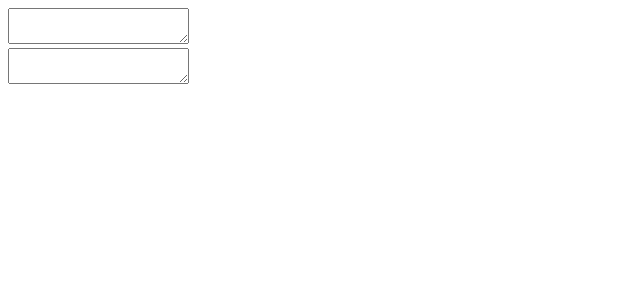
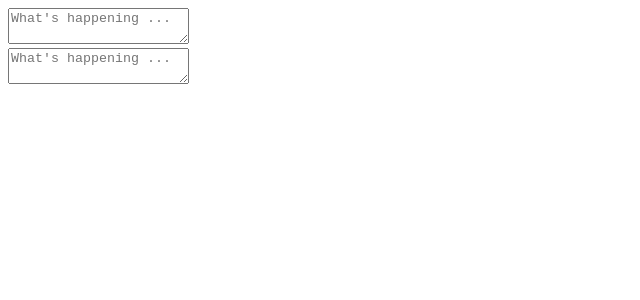
Before and after one commit to jlcarrascof/React-Foundations, a React (Vite) app: page / in a window 1280 px wide. Shown: the top 300 px of the page, without its empty margins (0-640 px from the left). Built offline with nearby package versions, Linux system fonts and the light colour scheme.

Commit message:
chore: Update TextInput component to include placeholder and character limit

```diff
--- a/src/components/TextInput.jsx
+++ b/src/components/TextInput.jsx
@@ -1,7 +1,7 @@
 export default function TextInput() {
     return (
         <div>
-            <textarea />
+            <textarea placeholder={"What's happening ... "} maxLength={125} />
         </div>
     )
 }
```
